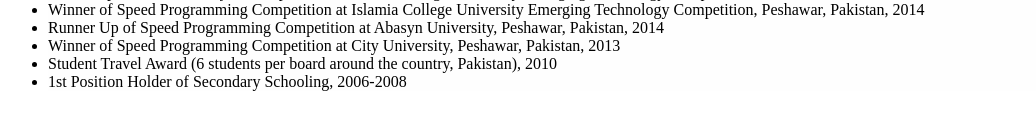
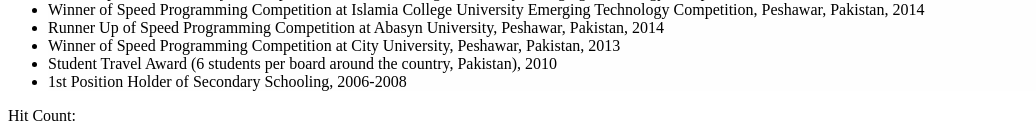
Before and after one commit to khan-muhammad/khan-muhammad.github.io, a Jekyll site: the page built from 04_achievements.md, in a window 1280 px wide. Shown: the part 1254-1384 px from the top of the page, without its empty margins (0-1036 px from the left). Built offline with Jekyll 4.4.1, drawn with Linux system fonts in a browser that asks for light colours; before the commit the page ends 1361 px from its top, so only the background shows below that.

Commit message:
Hit Counter Test

```diff
--- a/04_achievements.md
+++ b/04_achievements.md
@@ -70,3 +70,6 @@
 	</li>
 
 </ul>
+
+<script src="http://counter.heroku.com/javascripts/count.js" type="text/javascript"></script>
+<div>Hit Count: <span id = "count"></span><div>
```
